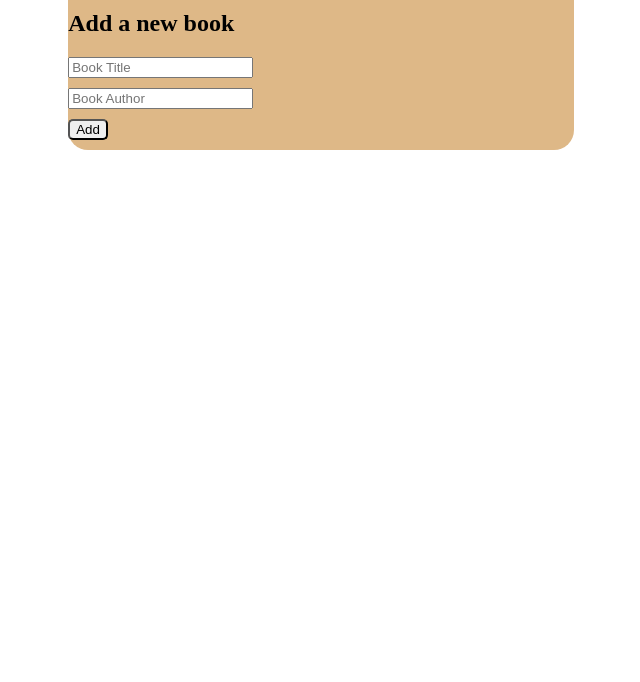
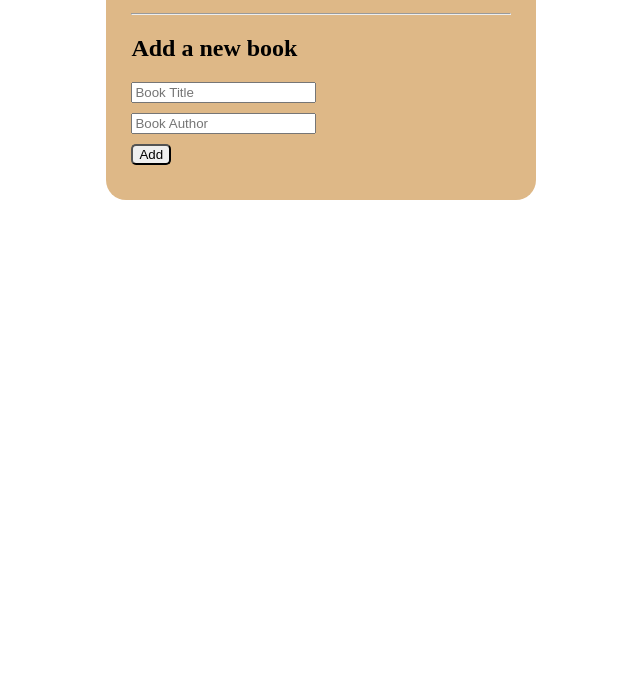
Before and after one commit to Abdulwhbhussain/microverse-awesome-books, a website: page index.html in a window 1280 px wide. Shown: the part 118-800 px from the top of the page, without its empty margins (319-959 px from the left). Drawn offline with Linux system fonts and the light colour scheme.

Commit message:
Change container width, and paddings. As well as ul paddings

```diff
--- a/styles.css
+++ b/styles.css
@@ -6,10 +6,11 @@ body {
 }
 
 .container {
-  width: 40%;
+  width: 30%;
   background-color: burlywood;
   height: auto;
   border-radius: 20px;
+  padding: 2%;
 }
 
 input {
@@ -23,4 +24,5 @@ button {
 
 ul {
   list-style: none;
+  padding-left: 0;
 }
```
